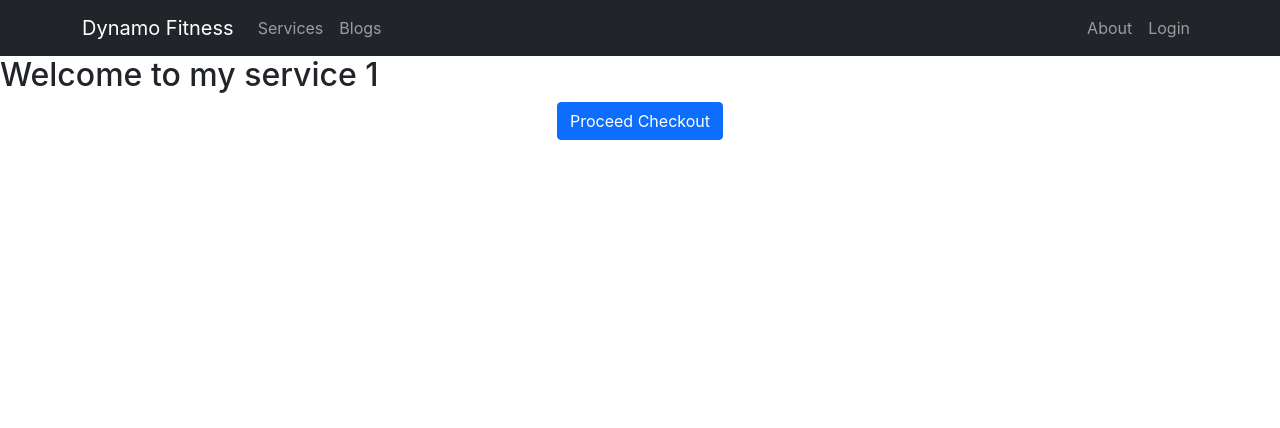
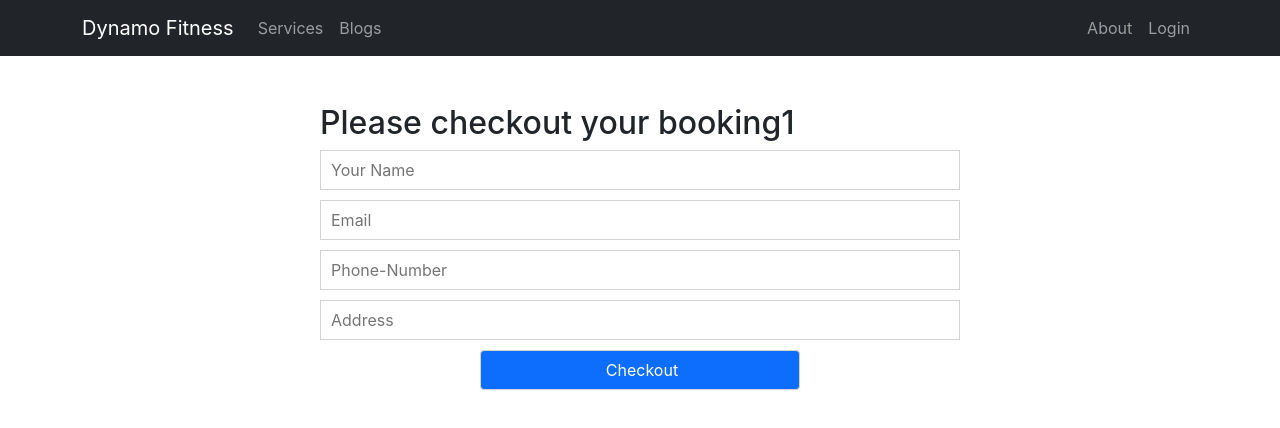
Before and after one commit to ibrahimsarder96/gym-trainer, a React (Create React App) app: page /service/1 in a window 1280 px wide. Shown: the top 428 px of the page. Built offline with nearby package versions, Linux system fonts and the light colour scheme; no server answers.

Commit message:
end commmit

```diff
--- a/src/App.js
+++ b/src/App.js
@@ -18,7 +18,7 @@ function App() {
     <Routes>
       <Route path='/' element={<Home></Home>}></Route>
       <Route path='/home' element={<Home></Home>}></Route>
-      <Route path='/service/:serviceId' element={<ServiceDetail></ServiceDetail>}></Route>
+      <Route path='/service/:serviceId' element={<Checkout></Checkout>}></Route>
       <Route path='/about' element={<About></About>}></Route>
       <Route path='/blogs' element={<Blogs></Blogs>}></Route>
       <Route path='login' element={<Login></Login>}></Route>
--- /dev/null
+++ b/src/Pages/Checkout/Checkout/Checkout.css
@@ -0,0 +1,13 @@
+.checkout-form{
+  margin: 0 auto;
+  width: 50%;
+}
+.checkout-form input:not([type='checkbox']){
+  display: block;
+  padding-left: 10px;
+  margin-bottom: 10px;
+  border: 1px solid lightgray;
+  height: 40px;
+  font-size: 16px;
+  width: 100%;
+}
--- a/src/Pages/Checkout/Checkout/Checkout.js
+++ b/src/Pages/Checkout/Checkout/Checkout.js
@@ -1,9 +1,24 @@
 import React from 'react';
+import { Form } from 'react-bootstrap';
+import { useParams } from 'react-router-dom';
+import './Checkout.css'
 
 const Checkout = () => {
+  const {serviceId} = useParams();
   return (
-    <div>
-      <h2>Please checkout your booking</h2>
+    <div className='checkout-form mt-5'>
+      <h2>Please checkout your booking{serviceId}</h2>
+      <Form >
+        <input type="text" name="name" id="" placeholder='Your Name'/>
+        <input type="email" name="email" id="" placeholder='Email'/>
+        <input type="text" name="number" id="" placeholder='Phone-Number'/>
+        <input type="text" name="address" id="" placeholder='Address' />
+
+        <input
+        className='bg-primary text-white mx-auto w-50 rounded mt-2'
+        type="submit"
+        value="Checkout" />
+      </Form>
     </div>
   );
 };
--- a/src/Pages/Home/Service/Service.js
+++ b/src/Pages/Home/Service/Service.js
@@ -1,5 +1,5 @@
 import React from 'react';
-import { useNavigate } from 'react-router-dom';
+import { Link, useNavigate } from 'react-router-dom';
 import './Service.css'
 
 const Service = ({service}) => {
@@ -15,7 +15,10 @@ const Service = ({service}) => {
       <h2>{name}</h2>
       <p><small>Price: {price}</small></p>
       <p>{description}</p>
-      <button onClick={()=> navigateToServiceDetail(id)} className='book'>Booking</button>
+      <Link to="/checkout">
+      <button onClick={()=> navigateToServiceDetail(id)} className='book'>Book: {name}</button>
+      </Link>
+
     </div>
   );
 };
--- a/src/Pages/Login/Login.js
+++ b/src/Pages/Login/Login.js
@@ -66,9 +66,6 @@ const Login = () => {
 
     <Form.Control ref={passwordRef} type="password" placeholder="Password" required/>
   </Form.Group>
-  <Form.Group className="mb-3" controlId="formBasicCheckbox">
-    <Form.Check type="checkbox" label="Check me out" />
-  </Form.Group>
   <Button variant="primary w-50 d-block mx-auto" type="submit">
     Login
   </Button>
```
